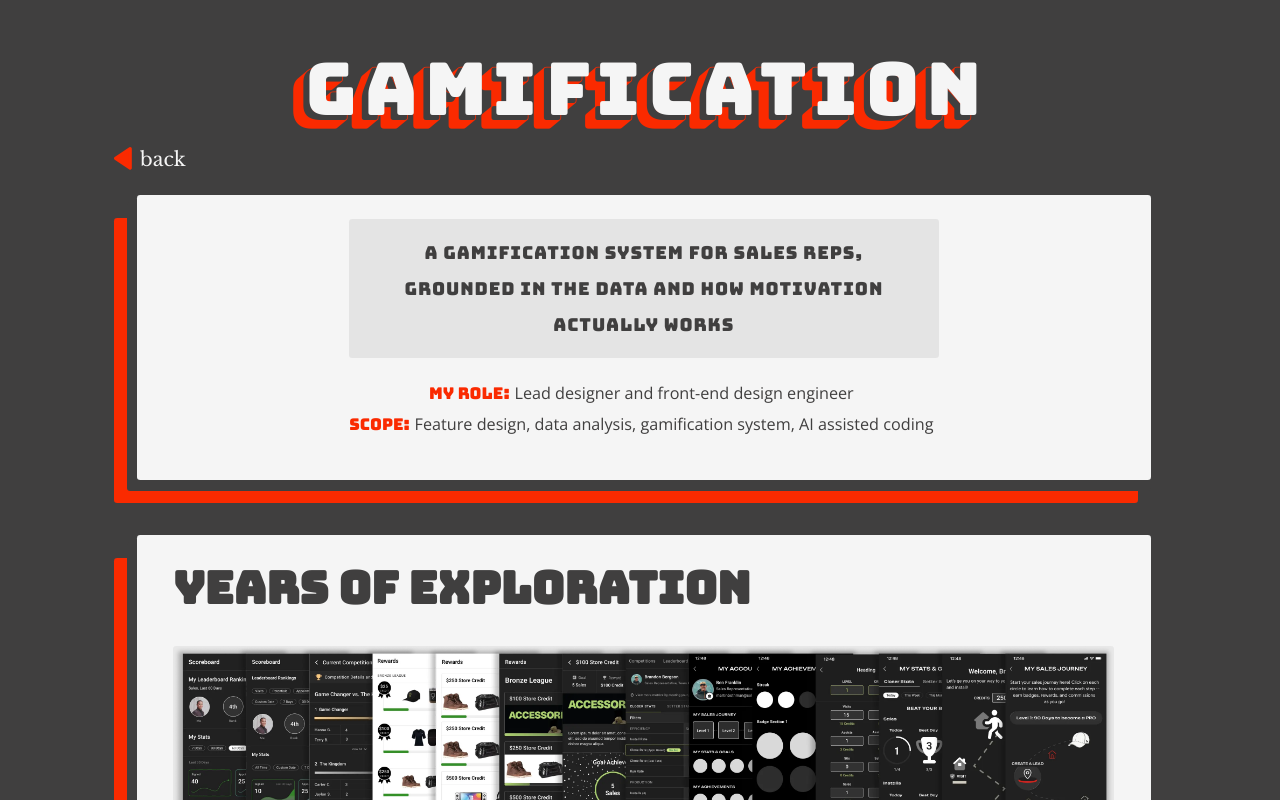
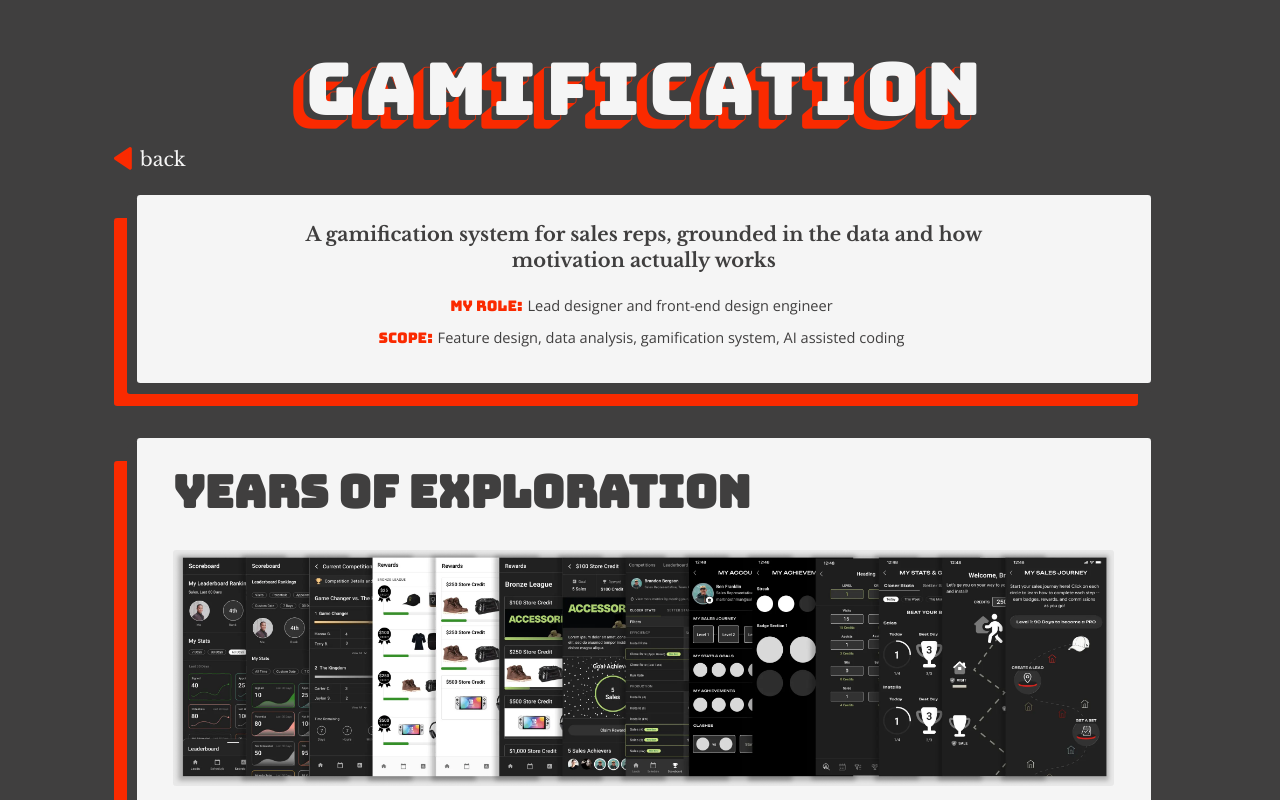
Before and after one commit to mollymueller/mollymueller-portfolio, a Next.js app: page /case-studies/gamification in a window 1280 px wide. Shown: the top 800 px of the page. Built offline with nearby package versions, Linux system fonts and the light colour scheme.

Commit message:
fix duplicate text and remove image bg on intro cards

```diff
--- a/app/case-studies/[slug]/CaseStudyPageIntro.module.css
+++ b/app/case-studies/[slug]/CaseStudyPageIntro.module.css
@@ -21,37 +21,40 @@
   display: flex;
   flex-direction: column;
   align-items: center;
-  gap: 24px;
-  margin-bottom: 30px;
+  gap: 0px;
+  margin-top: -16px;
+  margin-bottom: 16px;
 }
 
 /* ── Subtitle pill ──────────────────────────────── */
 .subtitlePill {
-  background: rgba(161, 161, 161, 0.2);
+  background: rgba(161, 161, 161, 0.0);
   border-radius: 4px;
   padding: 20px 24px;
-  max-width: 728px;
+  max-width: 1000px;
   width: 100%;
 }
 
 .subtitleText {
-  font-family: var(--font-bungee);
-  font-size: 22px;
-  line-height: 44px;
-  letter-spacing: 1.1px;
+  font-family: var(--font-bodoni);
+  font-size: 24px;
+  font-weight: 600;
+  line-height: 32px;
+  letter-spacing: 0px;
   color: var(--color-dark);
   text-align: center;
+  white-space: normal;
   margin: 0;
 }
 
 /* ── Role / Scope meta ──────────────────────────── */
 .meta {
-  font-size: 20px;
+  font-size: 18px;
   line-height: 38px;
   text-align: center;
   color: var(--color-dark);
   margin: 0;
-  white-space: nowrap;
+  white-space: normal;
 }
 
 .metaLabel {
@@ -111,7 +114,7 @@
 @media (max-width: 1099px) {
   .subtitleText {
     font-size: 18px;
-    line-height: 36px;
+    line-height: 32px;
   }
 
   .meta {
--- a/app/components/CaseStudyIntroCard/CaseStudyIntroCard.module.css
+++ b/app/components/CaseStudyIntroCard/CaseStudyIntroCard.module.css
@@ -336,7 +336,7 @@
   }
 
   .title {
-    font-size: 36px !important; /* override inline style on mobile */
+    font-size: 40px !important; /* override inline style on mobile */
   }
 
   /* Hide tags in their default positions */
--- a/app/components/SectionCard/SectionCard.module.css
+++ b/app/components/SectionCard/SectionCard.module.css
@@ -301,7 +301,7 @@
 /* ── Mobile ──────────────────────────────────── */
 @media (max-width: 767px) {
   .heading {
-    font-size: 36px;
+    font-size: 40px;
   }
 
   .col {
--- a/app/data/case-studies.js
+++ b/app/data/case-studies.js
@@ -33,7 +33,7 @@ export const caseStudies = [
     ],
     image: '/images/volt-hero.webp',
     imageAlt: 'Volt 2.0 — a suite of screens from the redesigned mobile app',
-    imageOffset: 45,
+    imageOffset: 32,
     introImage: null,
     subtitle: 'A mobile app rebrand, a design system, and what can happen when a designer gets into the code',
     role: 'Lead designer and front-end design engineer',
--- a/app/page.module.css
+++ b/app/page.module.css
@@ -122,7 +122,7 @@
   }
 
   .content {
-    padding-top: 28px;
+    padding-top: 20px;
     gap: 12px;
   }
 
```
